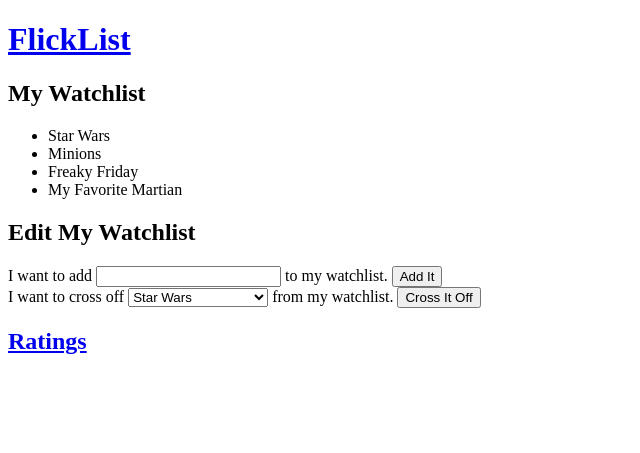
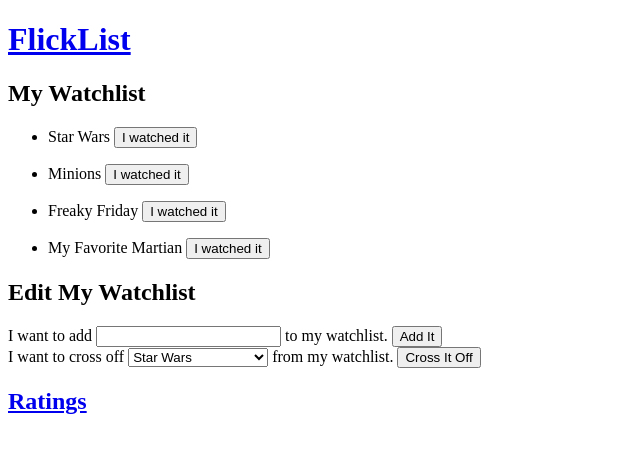
Before and after one commit to LaunchCodeEducation/flicklist-flask, a Flask app: page / in a window 1280 px wide. Shown: the top 453 px of the page, without its empty margins (0-640 px from the left). Run offline with Flask 2, Linux system fonts and the light colour scheme.

Commit message:
changed for studio 5

```diff
--- a/templates/edit.html
+++ b/templates/edit.html
@@ -4,11 +4,17 @@
 
 {% if watchlist|length > 0 %}
   <h2>My Watchlist</h2>
-  <ul>
+
+
     {% for movie in watchlist: %}
-    <li>{{ movie }}</li>
+    <form action="/crossoff" method ="post">
+    <ul>
+    <li> <input type="hidden" name="crossed-off-movie" value="{{ movie }}"> {{ movie }} <input type="submit" value="I watched it"></li>
+    </ul>
+    </form>
     {% endfor %}
-  </ul>
+
+
 {% endif %}
 
 <h2>Edit My Watchlist</h2>
```
